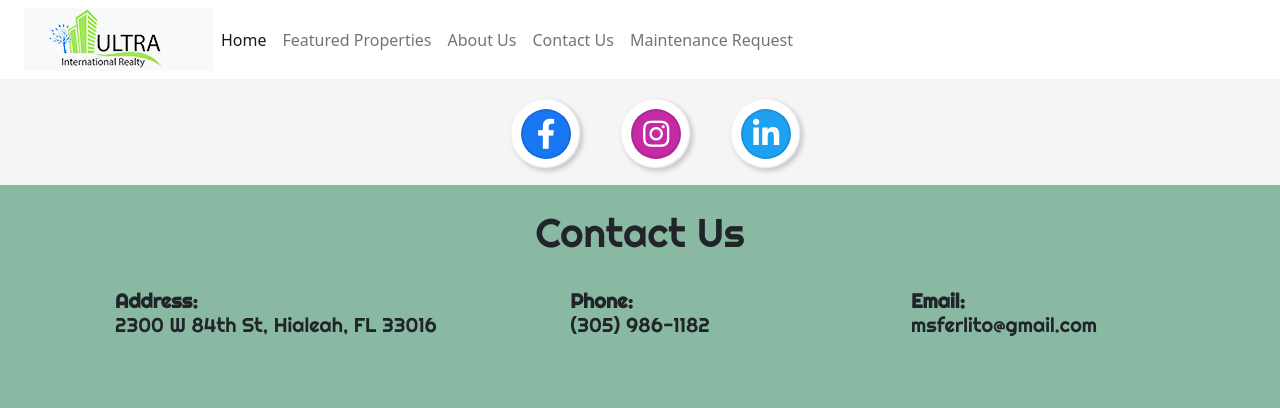
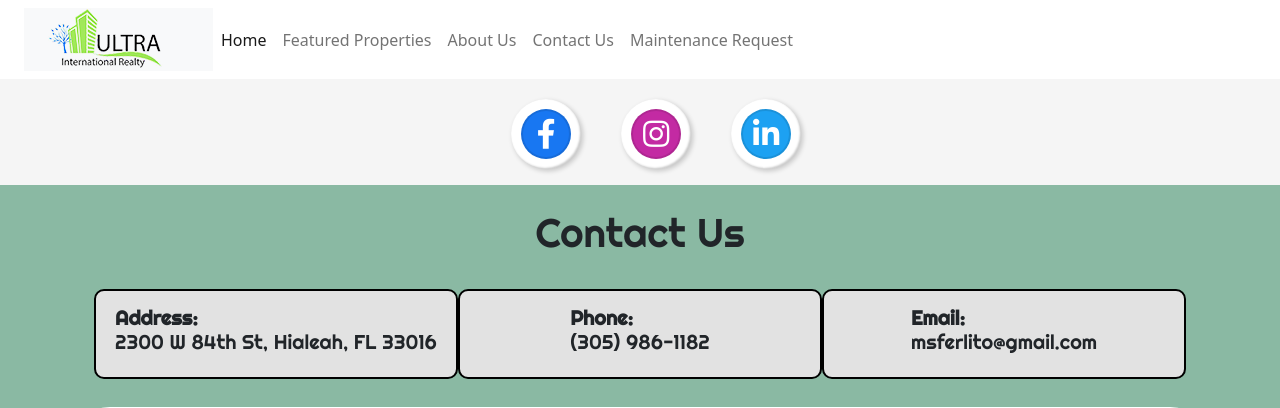
Before and after one commit to jjfcode/UltraInternationalRealty.com, a PHP site: page /contact.html in a window 1280 px wide. Shown: the top 408 px of the page. Run offline with PHP 8.4, Linux system fonts and the light colour scheme.

Commit message:
update contact

```diff
--- a/contact.html
+++ b/contact.html
@@ -69,7 +69,7 @@
 
         <!-- Contact Title Start -->
 
-        <div class="container-fluid p-4 main_title">
+        <div class="container-fluid pt-4 main_title">
             <div class="container">
                 <h1 class="text-center">Contact Us</h1>
                 <div class="row p-4">
@@ -89,10 +89,10 @@
          <!-- Contact Title End -->
 
         <!-- Google Maps Start -->
-        <div class="container-fluid p-3">
+        <div class="container-fluid pt-1 px-4">
             <div class="container p-1 maps">
                 <div class="container p-3">
-                    <iframe src="https://www.google.com/maps/embed?pb=!1m18!1m12!1m3!1d3589.1689239241473!2d-80.33250778460116!3d25.896816809314426!2m3!1f0!2f0!3f0!3m2!1i1024!2i768!4f13.1!3m3!1m2!1s0x88d9bb2fa2c65b8d%3A0x623338ab6ea59b3f!2s2300%20W%2084th%20St%2C%20Hialeah%2C%20FL%2033016!5e0!3m2!1sen!2sus!4v1621013826238!5m2!1sen!2sus" width="100%" height="450" style="border:0;" allowfullscreen="" loading="lazy"></iframe>
+                    <iframe class="maps" src="https://www.google.com/maps/embed?pb=!1m18!1m12!1m3!1d3589.1689239241473!2d-80.33250778460116!3d25.896816809314426!2m3!1f0!2f0!3f0!3m2!1i1024!2i768!4f13.1!3m3!1m2!1s0x88d9bb2fa2c65b8d%3A0x623338ab6ea59b3f!2s2300%20W%2084th%20St%2C%20Hialeah%2C%20FL%2033016!5e0!3m2!1sen!2sus!4v1621013826238!5m2!1sen!2sus" width="100%" height="450" style="border:0;" allowfullscreen="" loading="lazy"></iframe>
                 </div>
             </div>
         </div>
@@ -134,9 +134,11 @@
         <!-- Contact Us Form End -->
 
         <!-- Footer Start -->
-        <div class="container-fluid copyright fixed-bottom">
-            <div class="container">
-                <h1>Copyright © 2021 U.I.R. All rights reserved.</h1>
+        <div class="container-fluid pt-4">
+            <div class="container-fluid copyright fixed-bottom">
+                <div class="container">
+                    <h1>Copyright © 2021 U.I.R. All rights reserved.</h1>
+                </div>
             </div>
         </div>
         <!-- Footer End -->
--- a/css/style.css
+++ b/css/style.css
@@ -122,16 +122,28 @@ nav {
 .address {
     display: flex;
     justify-content: center;
+    border: solid black 2px;
+    border-radius: 10px;
+    background: #e2e2e2;
+    padding: 15px;
 }
 
 .phone {
     display: flex;
     justify-content: center;
+    border: solid black 2px;
+    border-radius: 10px;
+    background: #e2e2e2;
+    padding: 15px;
 }
 
 .email {
     display: flex;
     justify-content: center;
+    border: solid black 2px;
+    border-radius: 10px;
+    background: #e2e2e2;
+    padding: 15px;
 }
 
 .maps {
```
Also changed, not shown: 1 other file.
